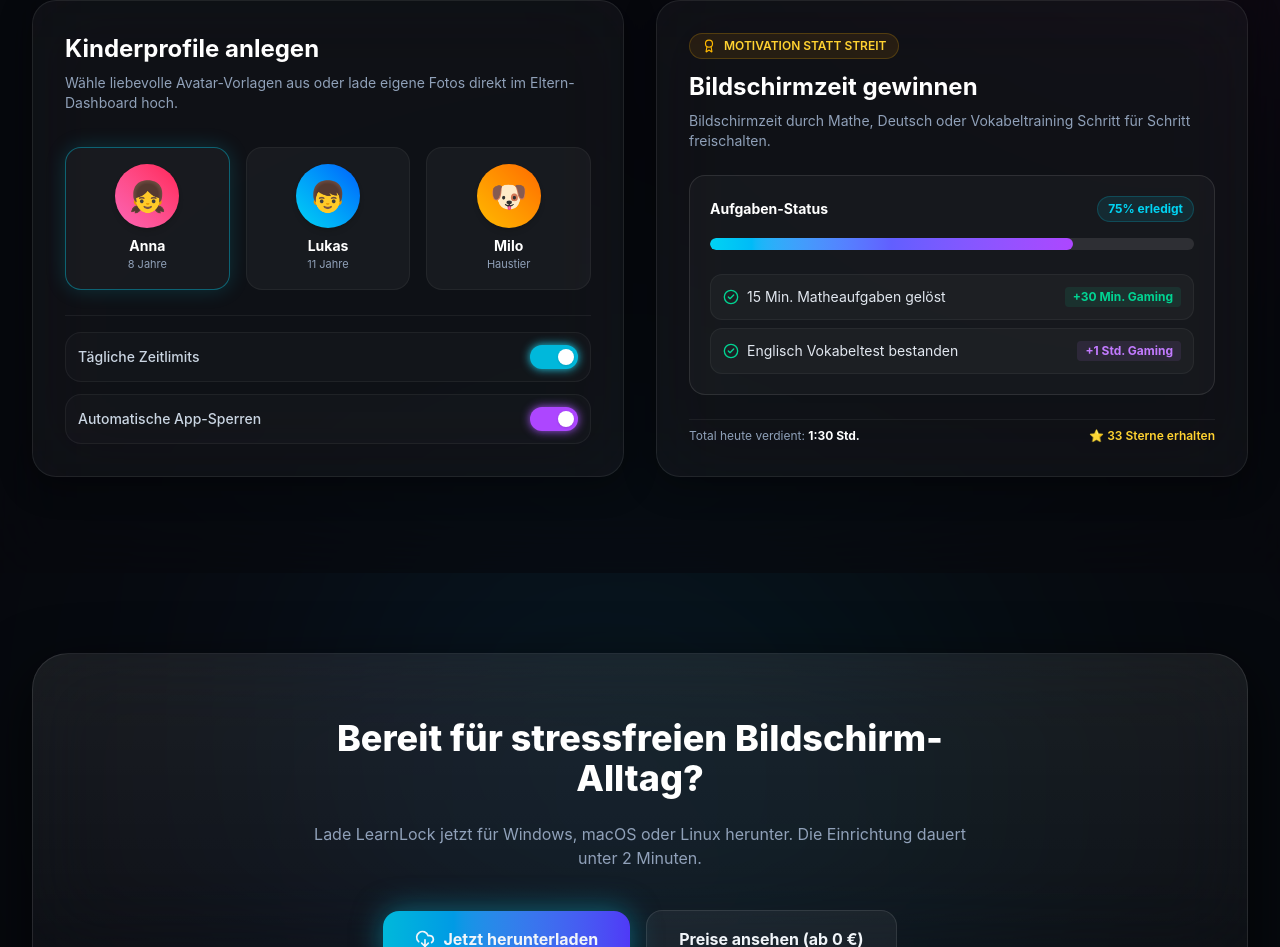
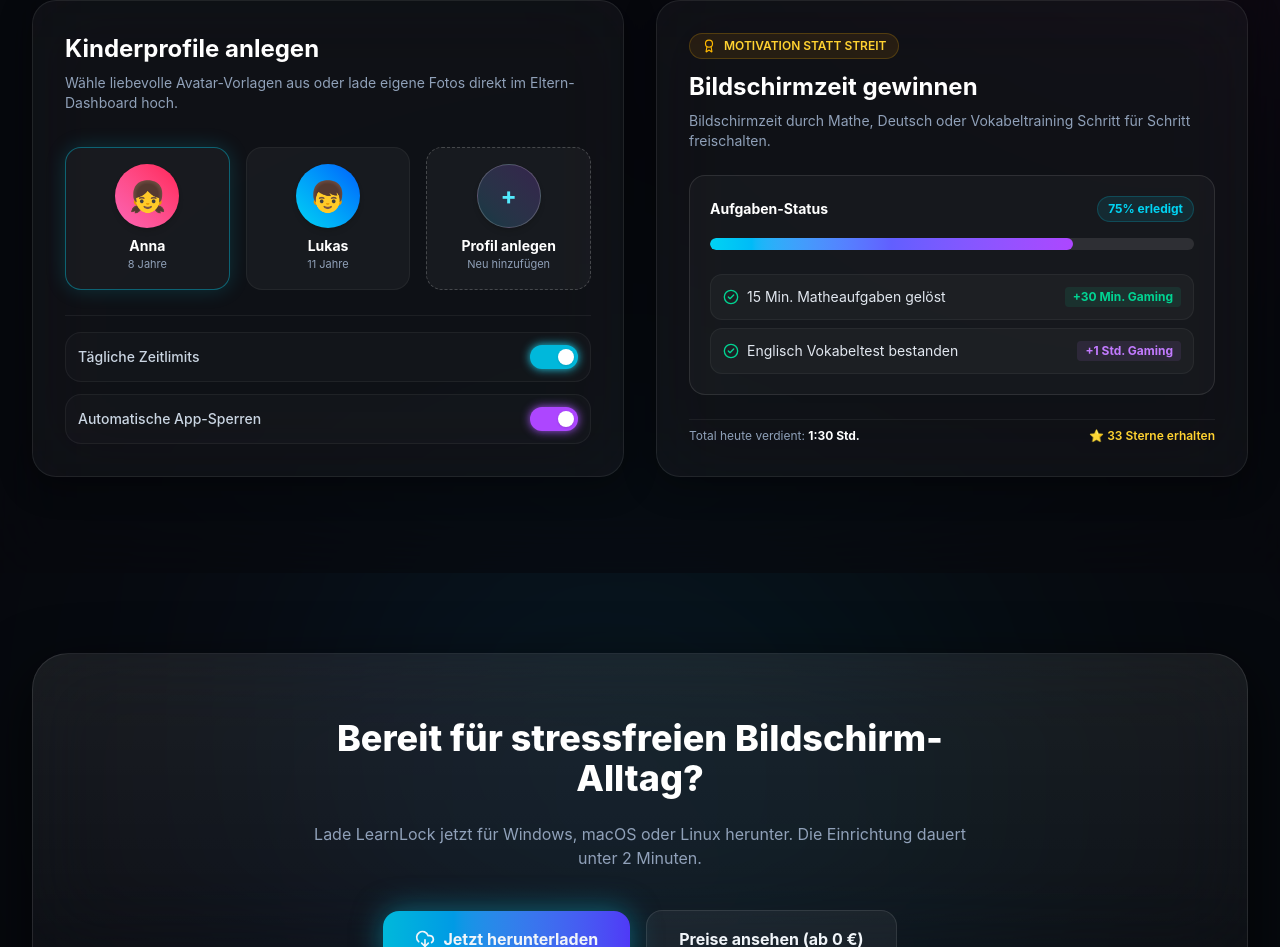
Before and after one commit to grigiarmen-cmd/learnlock, a Next.js app in the folder learnlock-web/: page / in a window 1280 px wide. Shown: the part 1159-2106 px from the top of the page. Built offline with nearby package versions, Linux system fonts and the light colour scheme.

Commit message:
fix(landing): replace pet avatar card with + Profil anlegen button

```diff
--- a/learnlock-web/src/app/page.js
+++ b/learnlock-web/src/app/page.js
@@ -253,13 +253,13 @@ export default function Home() {
                   <span className="text-[11px] text-slate-400">11 Jahre</span>
                 </div>
 
-                <div className="rounded-2xl bg-white/[0.04] border border-white/5 p-4 flex flex-col items-center text-center hover:border-white/20 transition">
-                  <div className="w-16 h-16 rounded-full bg-gradient-to-tr from-amber-400 to-orange-500 flex items-center justify-center text-3xl mb-2 shadow-md">
-                    🐶
+                <Link href="/dashboard" className="rounded-2xl bg-white/[0.04] border border-dashed border-white/20 hover:border-cyan-400/60 p-4 flex flex-col items-center justify-center text-center hover:bg-white/[0.06] transition group">
+                  <div className="w-16 h-16 rounded-full bg-gradient-to-tr from-cyan-500/20 to-purple-500/20 border border-white/20 flex items-center justify-center text-cyan-300 group-hover:scale-110 shadow-md mb-2 transition">
+                    <span className="text-2xl font-bold">+</span>
                   </div>
-                  <span className="text-sm font-bold text-white">Milo</span>
-                  <span className="text-[11px] text-slate-400">Haustier</span>
-                </div>
+                  <span className="text-sm font-bold text-white group-hover:text-cyan-300 transition">Profil anlegen</span>
+                  <span className="text-[11px] text-slate-400">Neu hinzufügen</span>
+                </Link>
               </div>
 
               {/* Toggles preview */}
```
